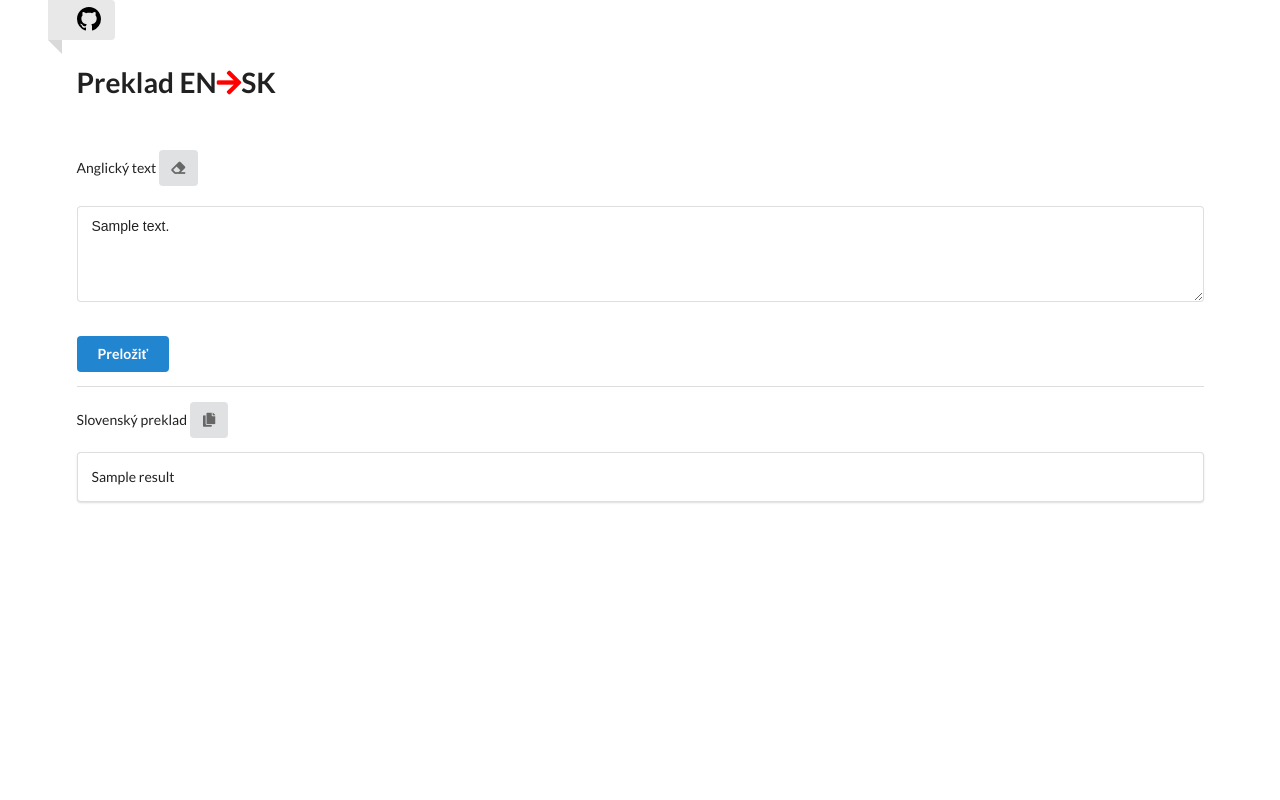
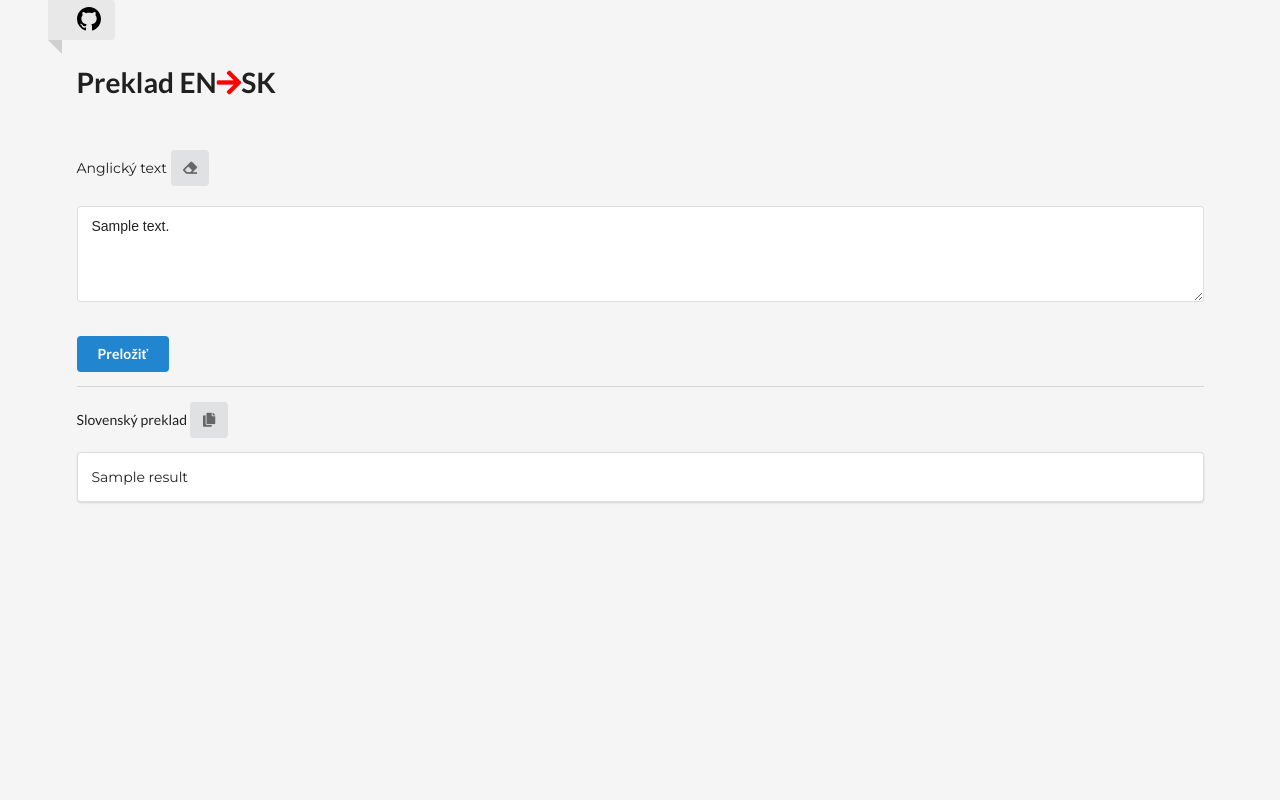
Before and after one commit to zdposter/pySKTranslator, a FastAPI app: template templates/base.html in a window 1280 px wide. Run offline with FastAPI, Linux system fonts and the light colour scheme; the template is opened without the code that fills it: most values are stand-ins (such as "Sample title", 1, 10 or a date in 2020); some libraries are stand-ins or nearby versions.

Commit message:
replace font because of stange č, ň, ž

```diff
--- a/templates/base.html
+++ b/templates/base.html
@@ -7,6 +7,16 @@
     <title>pySKTranslator</title>
     <link rel="stylesheet" href="https://cdn.jsdelivr.net/npm/semantic-ui@2.4.2/dist/semantic.min.css">
     <link rel="stylesheet" href="https://use.fontawesome.com/releases/v5.12.1/css/all.css" crossorigin="anonymous">
+    <style>
+    @import url('https://fonts.googleapis.com/css?family=Montserrat&display=swap');
+    body {
+        background-color: #f5f5f5;
+    }
+
+    .segment {
+        font-family: 'Montserrat' !important;
+    }
+    </style>
     <script>
         function eraseText() {
             document.getElementById("input").value = "";
```
